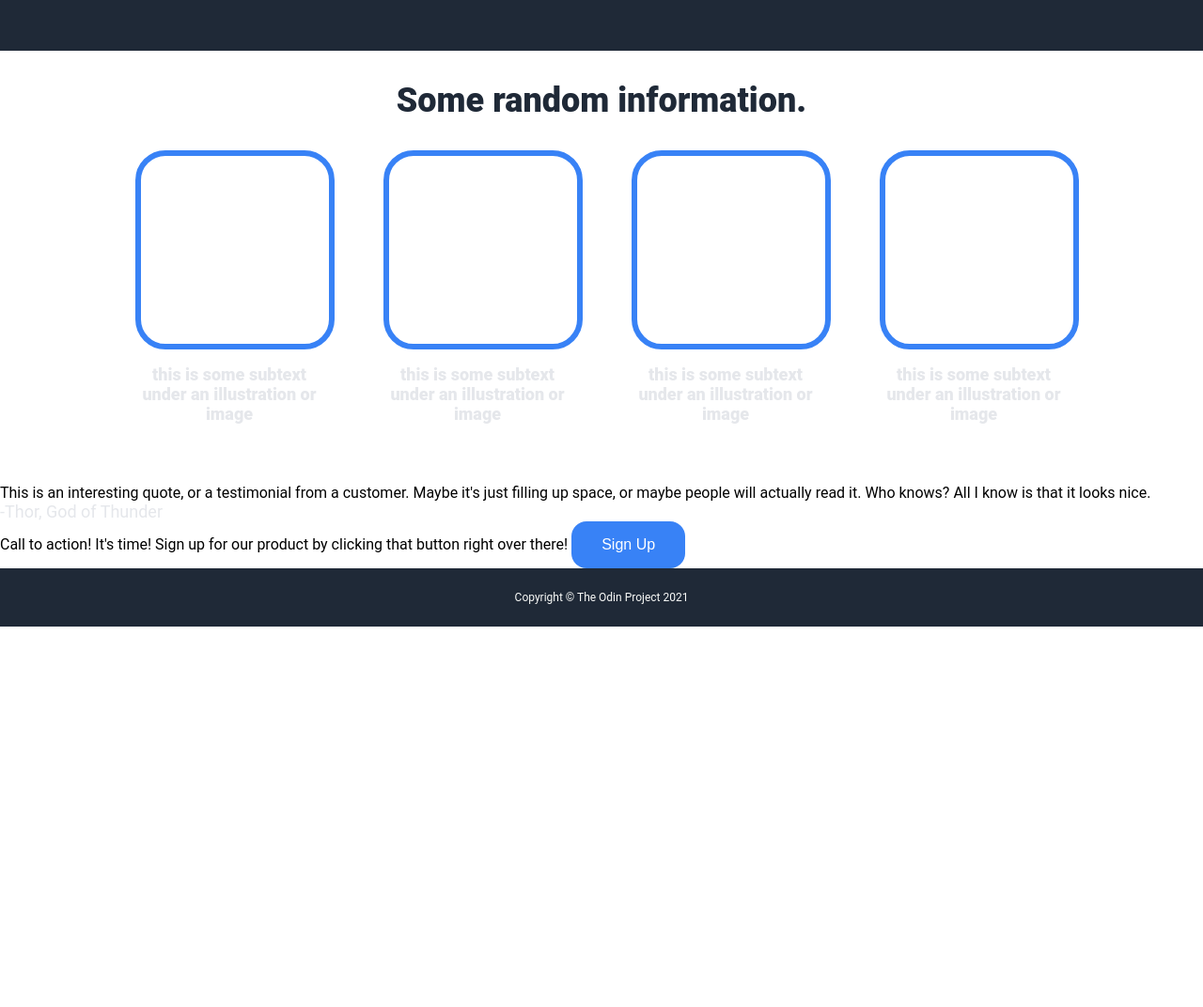
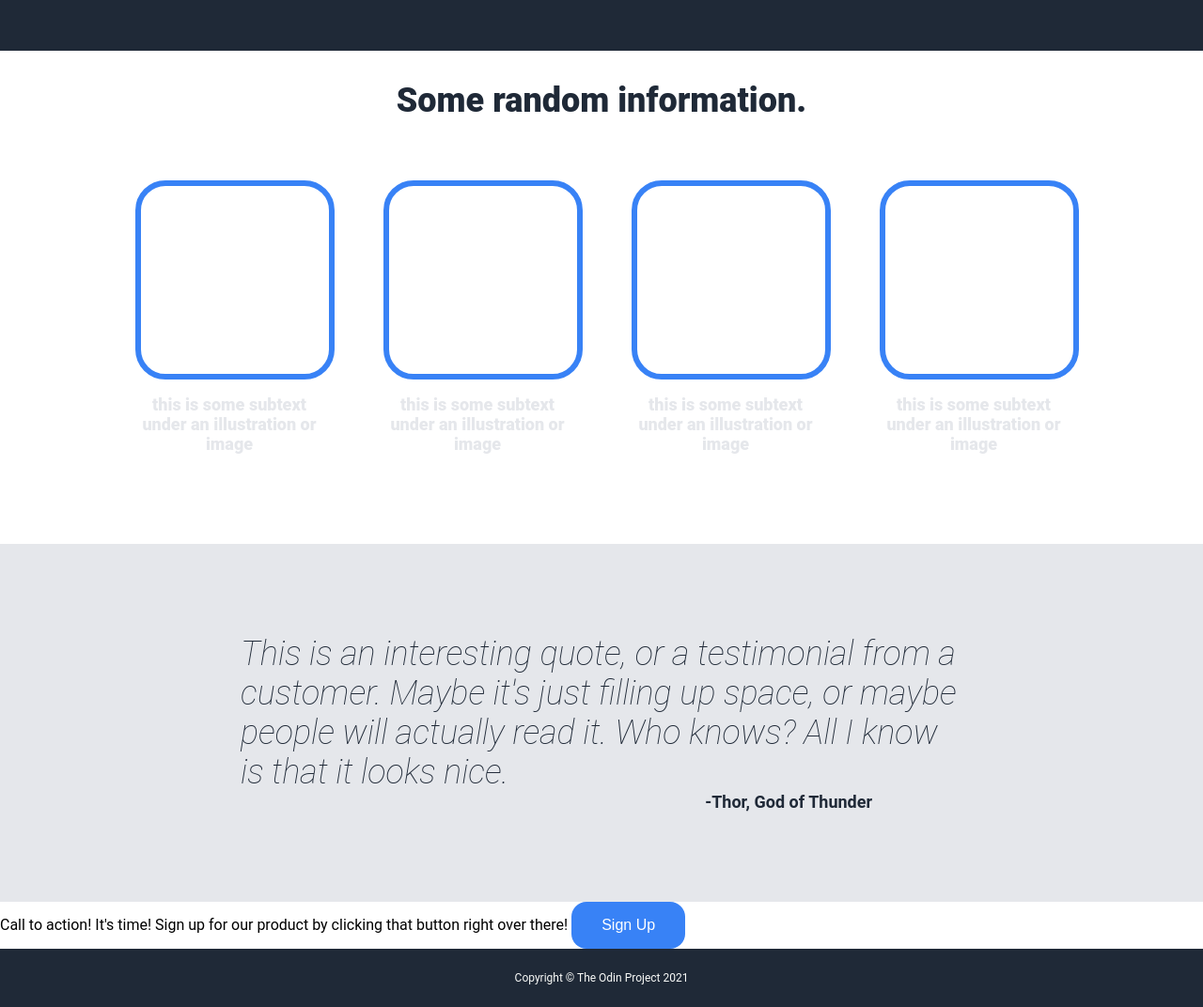
Before and after one commit to stelksify/odin-landingpage, a plain HTML site: page index.html in a window 1280 px wide. Shown: the part 440-1512 px from the top of the page at 94% size. Before the commit the page ends 1107 px from the top, so only its background shows below. Drawn offline with Linux system fonts and the light colour scheme.

Commit message:
Add CSS for quote section
Center text. Use margins to position "customer". Set
proper font styles.

```diff
--- a/css/style.css
+++ b/css/style.css
@@ -36,7 +36,7 @@ button {
 .footer {
     display: flex;
     align-items: center;
-    padding: 16px;
+    padding: 16px 96px;
     background-color: #1F2937;
 }
 
@@ -113,7 +113,7 @@ button {
     display: flex;
     flex-wrap: wrap;
     gap: 64px;
-    padding: 32px 64px;
+    padding: 64px 64px;
 }
 
 .card {
@@ -130,3 +130,23 @@ button {
     border-radius: 32px;
     margin-bottom: 16px;
 }
+
+/* --- QUOTE CONTENT --- */
+.quote {
+    display: flex;
+    flex-direction: column;
+    flex: 1;
+    background-color: #E5E7EB;
+    color: #1F2937;
+    font-size: 36px;
+    font-weight: lighter;
+    font-style: italic;
+    padding: 96px 256px;
+}
+
+.quote .text {
+    margin: 0 96px 0 auto;
+    color: #1F2937;
+    font-style: normal;
+    font-weight: bold;
+}
```
